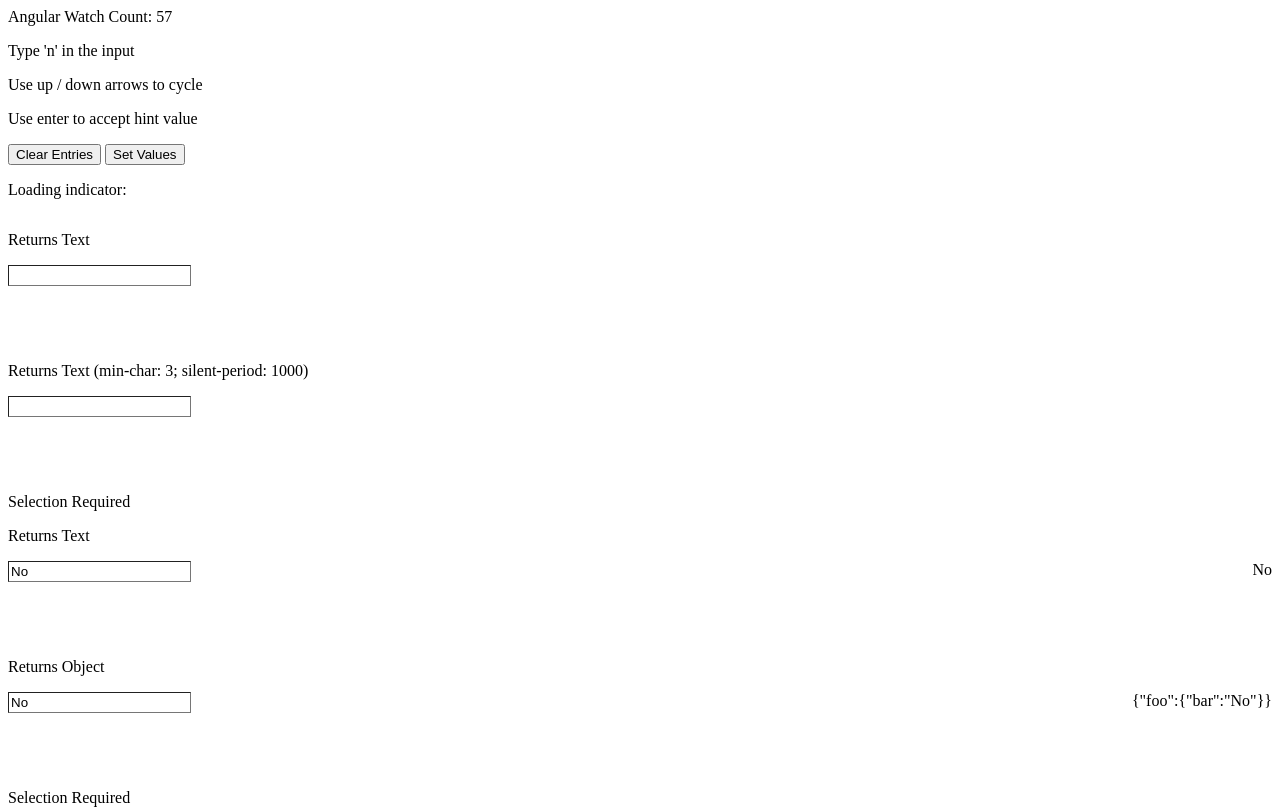
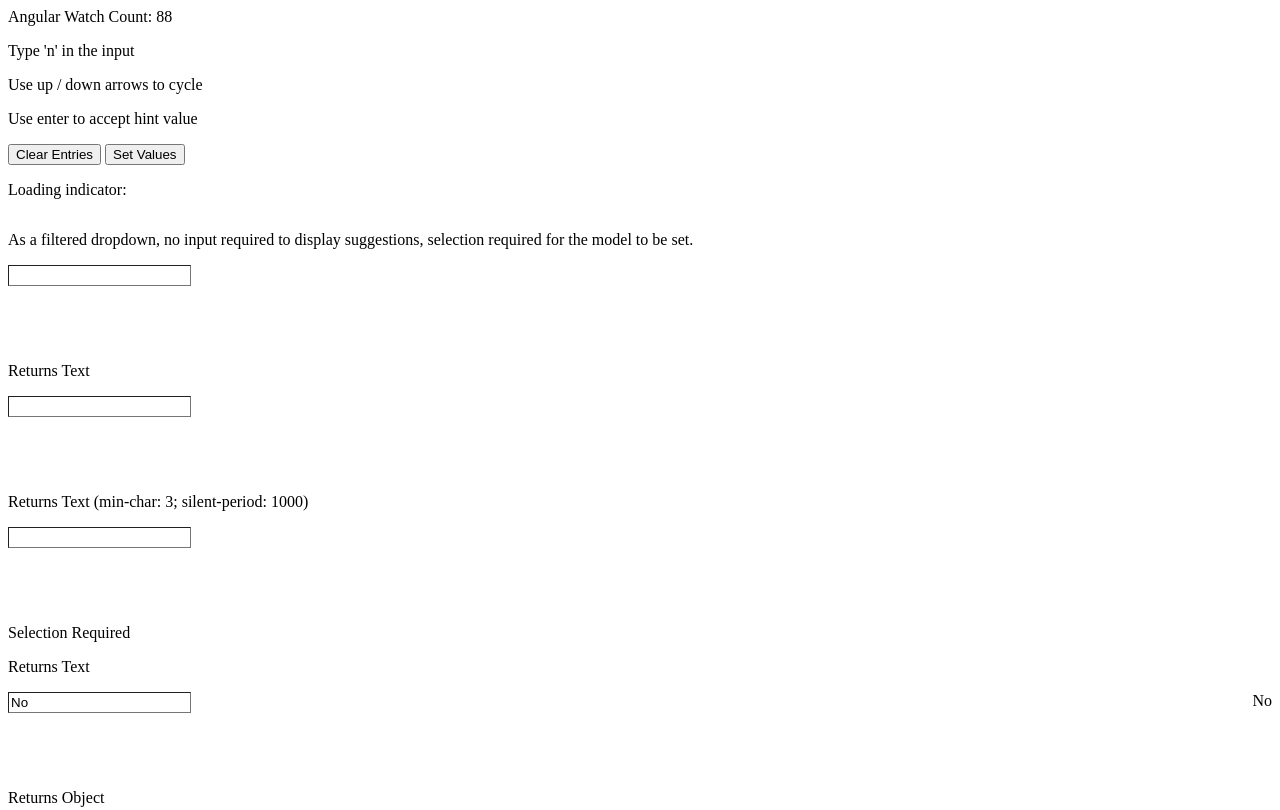
Before and after one commit to EnzeyNet/AutoComplete, a plain HTML site: page index.html in a window 1280 px wide. Shown: the top 810 px of the page. Drawn offline with nearby package versions, Linux system fonts and the light colour scheme.

Commit message:
Add an example using a static dataset and no user input required to display suggestions.
 * Update lib to latest.

```diff
--- a/dist/AutoComplete.js
+++ b/dist/AutoComplete.js
@@ -135,7 +135,6 @@
 				var displayHint = false;
 				return {
 					pre: function(scope, element, attrs) {
-						var modelCtrl = scope[controllerName];
 						scope.hints = [];
 
 						scope.displayPath = null;
@@ -152,48 +151,7 @@
 							scope.selectRow(selectedIndex);
 						};
 
-					},
-					post: function (scope, element, attrs) {
-						var modelCtrl = scope[controllerName];
-
-						/*
-						positionHintsFn = function(hintList, inputElem) {
-							$(hintList).position({
-								my: "left top",
-								at: "left bottom",
-								of: inputElem,
-								collision: 'flip'
-							});
-						}
-						*/
-						var positionHintsFn = function(){};
-						if (angular.isDefined(attrs.positionHintsFn)) {
-							var customPositionFunction = $parse(attrs.positionHintsFn)(scope.$parent);
-							if (angular.isFunction(customPositionFunction)) {
-								positionHintsFn = customPositionFunction;
-							}
-						}
-
-						var getResultsFn = $parse(attrs.getResultsFn)(scope.$parent);
-						if (!getResultsFn || !typeof getResultsFn === 'function') {
-							throw 'A function that returns results is required!';
-						}
-
-						var minimumChars = +$parse(attrs.minChar)(scope.$parent);
-						if (isNaN(minimumChars)) {minimumChars = 1;}
-						if (minimumChars === 0) {
-							getResultsFn( modelCtrl.$viewValue ).then(displaySuggestions);
-						}
-
-						var silentPeriod = +$parse(attrs.silentPeriod)(scope.$parent);
-						if (isNaN(silentPeriod)) {silentPeriod = 250;}
-
-						var isSelectionRequired = false;
-						if (angular.isDefined(attrs.selectionRequired) && attrs.selectionRequired === 'true') {
-							isSelectionRequired = true;
-						}
-
-						var getHintDisplay = function() {
+						scope.getHintDisplay = function() {
 							var hintDisplayObj = scope.hints[scope.selectedHintIndex];
 							if (scope.displayPath !== null) {
 								return $parse(scope.displayPath)(hintDisplayObj);
@@ -222,20 +180,34 @@
 
 								scope.selectedHintIndex = index;
 								if (displayHint === true) {
-									var hintDisplayText = getHintDisplay();
+									var hintDisplayText = scope.getHintDisplay();
 									var userInputString = inputElem.val();
 									hintInputElem.val(userInputString + hintDisplayText.slice(userInputString.length, hintDisplayText.length));
 								}
 							}
 						};
 
-						scope.select = function(selectedIndex) {
-							scope.selectedHintIndex = selectedIndex;
-							modelCtrl.$setViewValue(getHintDisplay());
-							scope.actualText = modelCtrl.$viewValue;
-							inputElem.val(modelCtrl.$viewValue);
-							inputElem[0].focus();
-						};
+						/*
+						positionHintsFn = function(hintList, inputElem) {
+							$(hintList).position({
+								my: "left top",
+								at: "left bottom",
+								of: inputElem,
+								collision: 'flip'
+							});
+						}
+						*/
+						scope.positionHintsFn = function(){};
+						if (angular.isDefined(attrs.positionHintsFn)) {
+							var customPositionFunction = $parse(attrs.positionHintsFn)(scope.$parent);
+							if (angular.isFunction(customPositionFunction)) {
+								scope.positionHintsFn = customPositionFunction;
+							}
+						}
+
+					},
+					post: function (scope, element, attrs) {
+						var modelCtrl = scope[controllerName];
 
 						var displaySuggestions = function(hintResults) {
 							scope.hints = hintResults;
@@ -261,15 +233,65 @@
 								element.addClass('noResults');
 							}
 
-							if (positionHintsFn) {
-								$timeout(function() {
-									if (!positionHintsFn(hintList, inputElem)) {
-										positionAndAddScrollBar(hintList, inputElem);
-									}
-								}, 0, false);
-							}
+							$timeout(function() {
+								if (!scope.positionHintsFn(hintList, inputElem)) {
+									positionAndAddScrollBar(hintList, inputElem);
+								}
+							}, 0, false);
 
 						};
+
+						var getResultsFn = $parse(attrs.getResultsFn)(scope.$parent);
+						if (!getResultsFn || !typeof getResultsFn === 'function') {
+							throw 'A function that returns results is required!';
+						}
+						var pendingResultsFunctionCall;
+						var getResults = function() {
+							displayHint = inputElem[0].scrollWidth <= inputElem[0].clientWidth;
+							//setParentModel();
+
+							scope.selectedHintIndex = null;
+							scope.hints = [];
+							element.addClass('loading');
+							element.removeClass('noResults');
+							// Stop any pending requests
+
+							$timeout.cancel(pendingResultsFunctionCall);
+
+							if (angular.isDefined(modelCtrl.$viewValue) && minimumChars <= modelCtrl.$viewValue.length) {
+								pendingResultsFunctionCall = $timeout(function() {
+									element.removeClass('loading');
+									getResultsFn( modelCtrl.$viewValue ).then(displaySuggestions);
+								}, silentPeriod, true);
+							} else {
+								element.removeClass('loading');
+							}
+						};
+
+						scope.select = function(selectedIndex) {
+							scope.selectedHintIndex = selectedIndex;
+							modelCtrl.$setViewValue(scope.getHintDisplay());
+							scope.actualText = modelCtrl.$viewValue;
+							inputElem.val(modelCtrl.$viewValue);
+							inputElem[0].focus();
+						};
+
+						var minimumChars = +$parse(attrs.minChar)(scope.$parent);
+						if (isNaN(minimumChars)) {minimumChars = 1;}
+						if (minimumChars === 0) {
+							if (!modelCtrl.$viewValue) {
+								modelCtrl.$setViewValue('');
+							}
+							getResults();
+						}
+
+						var silentPeriod = +$parse(attrs.silentPeriod)(scope.$parent);
+						if (isNaN(silentPeriod)) {silentPeriod = 250;}
+
+						var isSelectionRequired = false;
+						if (angular.isDefined(attrs.selectionRequired) && attrs.selectionRequired === 'true') {
+							isSelectionRequired = true;
+						}
 
 						modelCtrl.$parsers.push(function(value) {
 							hintInputElem.val('');
@@ -306,34 +328,11 @@
 							return result;
 						});
 
-						var pendingResultsFunctionCall;
-						var getResults = function() {
-							displayHint = inputElem[0].scrollWidth <= inputElem[0].clientWidth;
-							//setParentModel();
-
-							scope.selectedHintIndex = null;
-							scope.hints = [];
-							element.addClass('loading');
-							element.removeClass('noResults');
-							// Stop any pending requests
-
-							$timeout.cancel(pendingResultsFunctionCall);
-
-							if (modelCtrl.$viewValue && minimumChars <= modelCtrl.$viewValue.length) {
-								pendingResultsFunctionCall = $timeout(function() {
-									element.removeClass('loading');
-									getResultsFn( modelCtrl.$viewValue ).then(displaySuggestions);
-								}, silentPeriod, true);
-							} else {
-								element.removeClass('loading');
-							}
-						};
-
 						inputElem.bind("focus", function() {
-							if (positionHintsFn && scope.hints) {
+							if (scope.hints && scope.hints.length > 0) {
 								$timeout(function() {
-									positionHintsFn(hintList, inputElem);
-								}, 1, false);
+									scope.positionHintsFn(hintList, inputElem);
+								}, 0, false);
 							}
 						});
 
--- a/example.js
+++ b/example.js
@@ -5,28 +5,6 @@
 			'net.enzey.autocomplete',
 		]
 	);
-
-	var getPerms = function(datums) {
-		var permArr = [];
-		var usedChars = [];
-
-		function permute(input) {
-			var i, ch;
-			for (i = 0; i < input.length; i++) {
-				ch = input.splice(i, 1)[0];
-				usedChars.push(ch);
-				if (input.length == 0) {
-					permArr.push(usedChars.slice());
-				}
-				permute(input);
-				input.splice(i, 0, ch);
-				usedChars.pop();
-			}
-			return permArr
-		};
-
-		return permute(datums);
-	};
 
 	module.run(function($templateCache) {
 		$templateCache.put('object.html', '<div nz-auto-complete-hint-text></div>');
@@ -141,7 +119,22 @@
 			return deferredFn.promise;
 		}
 
-		var data = getPerms(['a', 'b', 'c', 'd', 'e', 'f', 'g']);
+		$scope.searchFunctionStaticData = function (inputText) {
+			var deferredFn = $q.defer();
+			if (!inputText || inputText.length < 1) {
+				deferredFn.resolve(arrayOfStuff);
+				return deferredFn.promise;
+			}
+
+			var regex = new RegExp(inputText, 'i');
+			var results = [];
+			arrayOfStuff.forEach(function(text) {
+				if (regex.test(text)) {results.push(text);}
+			});
+
+			deferredFn.resolve(results);
+			return deferredFn.promise;
+		}
 
 	});
 
--- a/index.html
+++ b/index.html
@@ -29,6 +29,12 @@
 				<p style="display: inline-block">Loading indicator:</p>
 				<div class="loadingtrail"></div>
 			</div>
+
+			<p>As a filtered dropdown, no input required to display suggestions, selection required for the model to be set.</p>
+			<div nz-auto-complete get-results-fn="searchFunctionStaticData" ng-model="selectDropDown" min-char="0" silent-period="0" selection-required="true"></div>
+			<div style="float: right"> {{selectDropDown}}</div>
+
+			<div style="height: 60px;"></div>
 
 			<p>Returns Text</p>
 			<div nz-auto-complete get-results-fn="searchFunction" ng-model="select1"></div>
```
